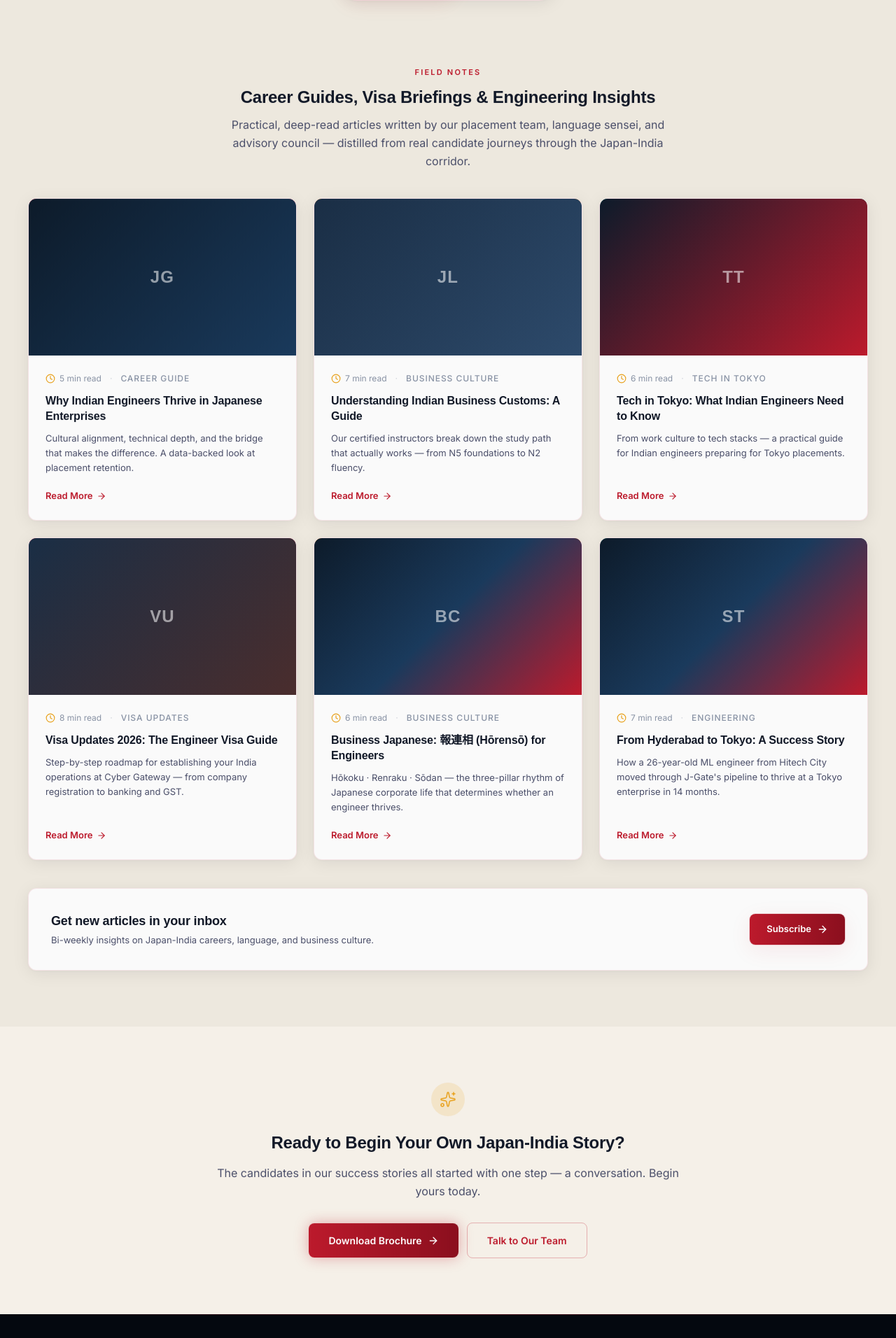
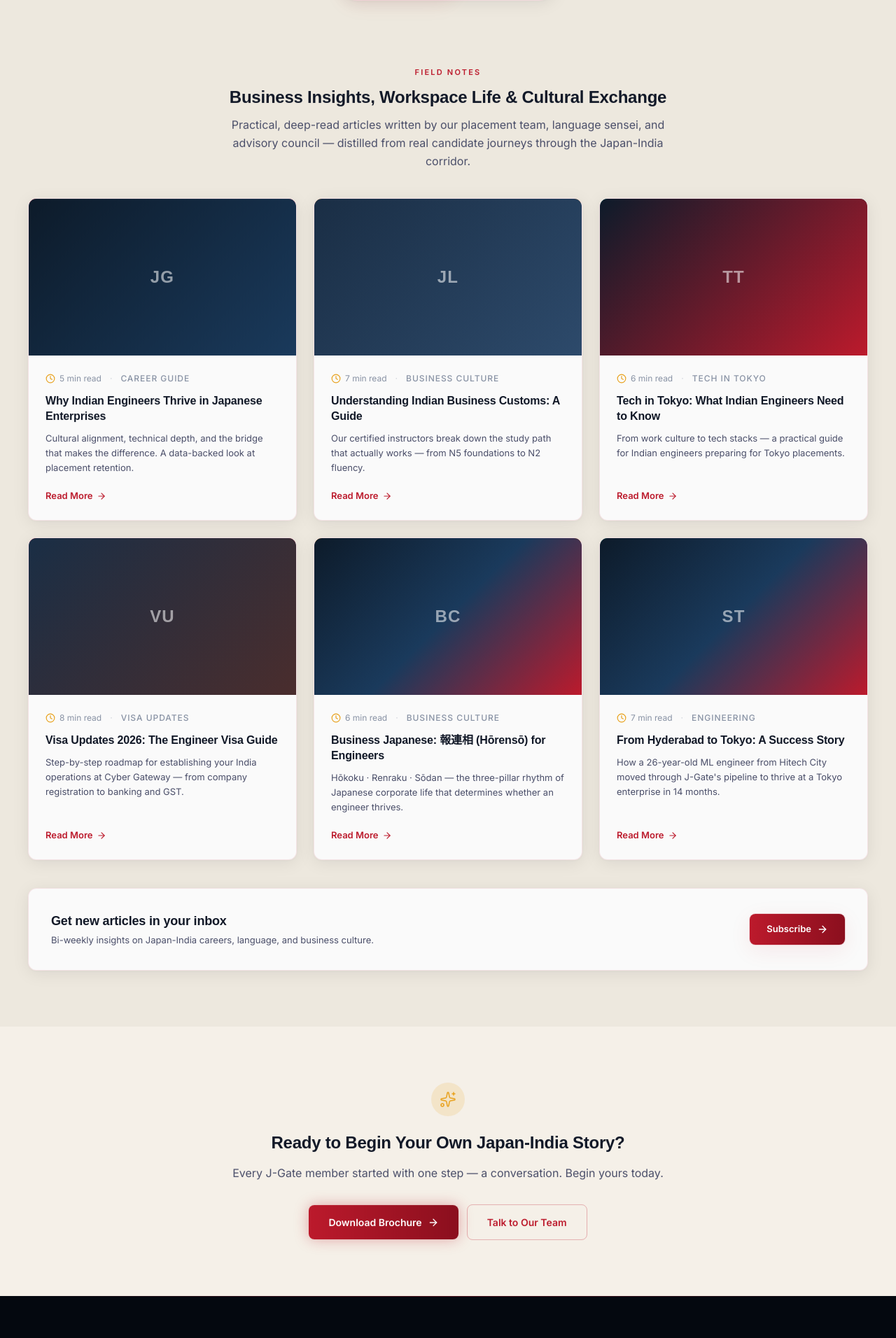
Before and after one commit to abhi-shek04/J-Gate, a Next.js app: page /blogs in a window 1280 px wide. Shown: the part 465-2377 px from the top of the page at 70% size. Built offline with nearby package versions, Linux system fonts and the light colour scheme.

Commit message:
af2f4cc8-5df2-4284-a135-1e37853ae71d

```diff
--- a/src/app/about/page.tsx
+++ b/src/app/about/page.tsx
@@ -283,7 +283,7 @@ export default function AboutPage() {
           Section 2 — Strategic Location (Hyderabad only, centered)
           2-col: photo grid on left, content on right (within max-w-4xl)
          ════════════════════════════════════════════════════════════ */}
-      <section className="section-pad bg-ivory-warm">
+      <section className="section-pad relative overflow-hidden bg-navy">
         <div className="container-jg">
           <Reveal>
             <div className="mx-auto max-w-3xl text-center">
@@ -451,7 +451,7 @@ export default function AboutPage() {
       {/* ════════════════════════════════════════════════════════════
           Section 4 — Mission & Vision — 2 side-by-side cards
          ════════════════════════════════════════════════════════════ */}
-      <section className="section-pad bg-ivory-warm">
+      <section className="section-pad relative overflow-hidden bg-navy">
         <div className="container-jg">
           <Reveal>
             <div className="mx-auto max-w-3xl text-center">
@@ -590,7 +590,7 @@ export default function AboutPage() {
       {/* ════════════════════════════════════════════════════════════
           Closing CTA
          ════════════════════════════════════════════════════════════ */}
-      <section className="section-pad bg-ivory-warm">
+      <section className="section-pad relative overflow-hidden bg-navy">
         <div className="container-jg">
           <Reveal>
             <div className="mx-auto max-w-2xl text-center">
--- a/src/app/blogs/page.tsx
+++ b/src/app/blogs/page.tsx
@@ -273,7 +273,7 @@ export default function BlogsPage() {
                   style={{ fontSize: "clamp(1.25rem,2.2vw,1.5rem)" }}
                 >
                   {tx({
-                    EN: "Career Guides, Visa Briefings & Engineering Insights",
+                    EN: "Business Insights, Workspace Life & Cultural Exchange",
                     JP: "キャリアガイド・ビザ解説・エンジニアリングインサイト",
                   })}
                 </h2>
@@ -517,8 +517,8 @@ export default function BlogsPage() {
                 style={{ fontSize: "clamp(0.875rem,1.4vw,1rem)" }}
               >
                 {tx({
-                  EN: "The candidates in our success stories all started with one step — a conversation. Begin yours today.",
-                  JP: "成功ストーリーの候補者たちは皆、最初の会話から歩みを始めました。今日、あなたも最初の一歩を。",
+                  EN: "Every J-Gate member started with one step — a conversation. Begin yours today.",
+                  JP: "J-Gateの会員は皆、最初の会話から歩みを始めました。今日、あなたも最初の一歩を。",
                 })}
               </p>
               <div className="mt-8 flex flex-col items-center justify-center gap-3 sm:flex-row">
```
Also changed, not shown: 1 other file (tests, documents, lock files or other folders).
